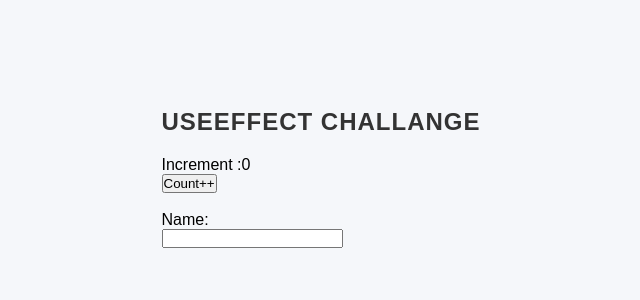
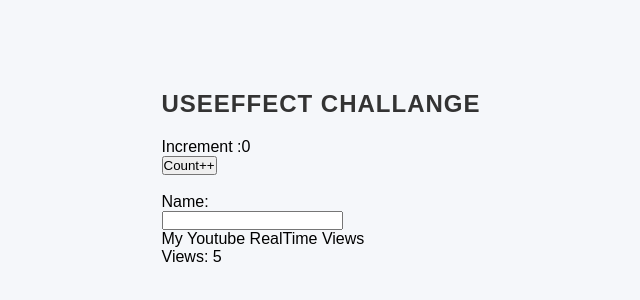
Before and after one commit to bipulchhetri/React--2025, a React (Vite) app: page / in a window 1280 px wide. Shown: the part 222-522 px from the top of the page, without its empty margins (319-959 px from the left). Built offline with nearby package versions, Linux system fonts and the light colour scheme.

Commit message:
UseEffect Cleanup function

```diff
--- a/src/App.jsx
+++ b/src/App.jsx
@@ -56,6 +56,7 @@ import EventPropagration from './Event/EventPropagration'
 import Registration from './RegistrationForm/Registration'
 import UseRef from './Hooks/UseEffect'
 import UseEffectChallange from './Hooks/UseEffectChallange'
+import UseEffectClean from './Hooks/UseEffectClean'
 
 const App = () => {
   return (
@@ -72,6 +73,7 @@ const App = () => {
 {/* <Registration/> */}
 {/* <UseRef/> */}
 <UseEffectChallange/>
+<UseEffectClean/>
 
 </>
 
--- /dev/null
+++ b/src/Hooks/UseEffectClean.jsx
@@ -0,0 +1,20 @@
+import React, { useEffect, useState } from 'react'
+
+const UseEffectClean = () => {
+    const [view,setviews]=useState(0);
+    useEffect(()=>{
+       const timer= setInterval(()=>{
+            setviews((prev)=>prev+1);
+        },1000);
+       return()=> clearInterval(timer);
+    },[]);
+
+  return (
+   <>
+    <div>My Youtube RealTime Views</div>
+    <p>Views: {view}</p>
+    </>
+  )
+}
+
+export default UseEffectClean
```
